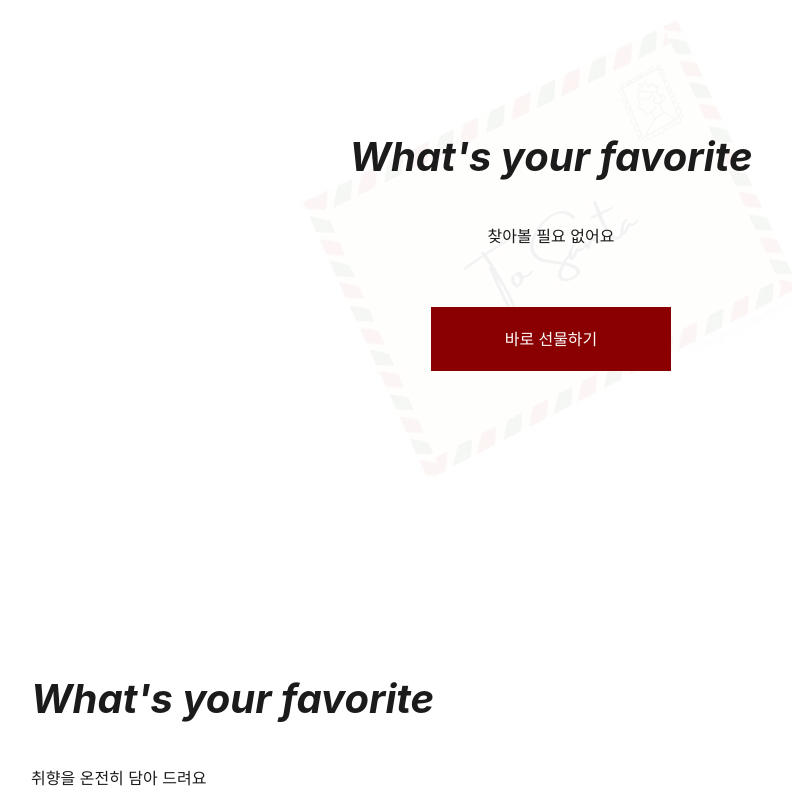
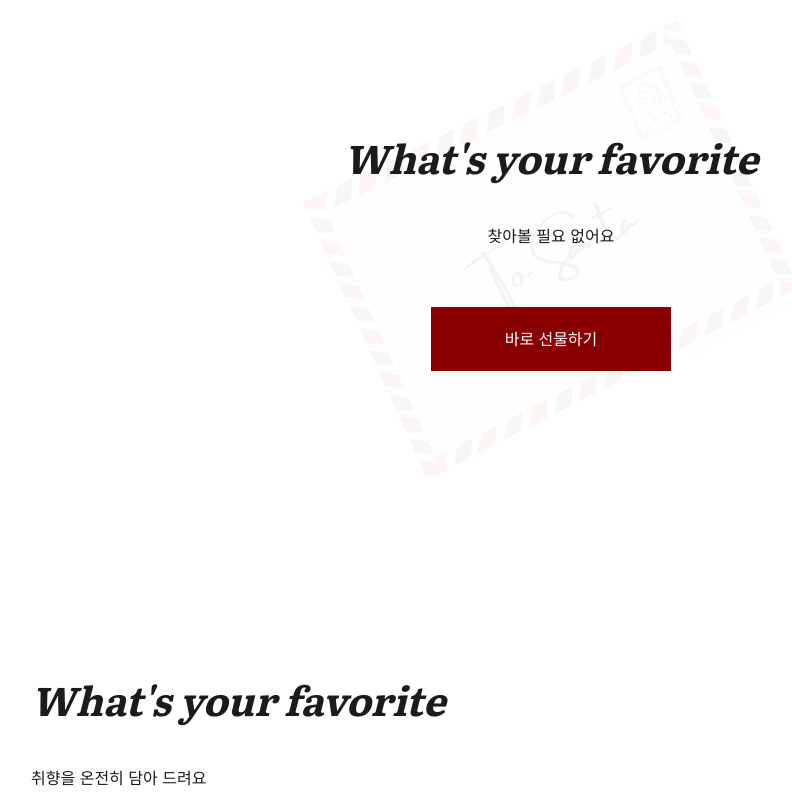
Before and after one commit to MAISON-CADEAU/maison-cadeau, a Next.js app: page / in a window 1280 px wide. Shown: the part 1360-2160 px from the top of the page, without its empty margins (89-881 px from the left). Built offline with nearby package versions, Linux system fonts and the light colour scheme; a web font is replaced by a local one.

Commit message:
fix/banner title- literata font 적용

```diff
--- a/src/components/common/banner/Banner.module.scss
+++ b/src/components/common/banner/Banner.module.scss
@@ -55,6 +55,7 @@
 }
 
 .banner_cta .title {
+  font-family: $font-literata;
   font-size: $font-size-title-40;
   font-style: italic;
   padding-bottom:$spacing-40;
```
Also changed, not shown: 1 other file (tests, documents, lock files or other folders). Lines whose indentation alone changed are shown as unchanged.
